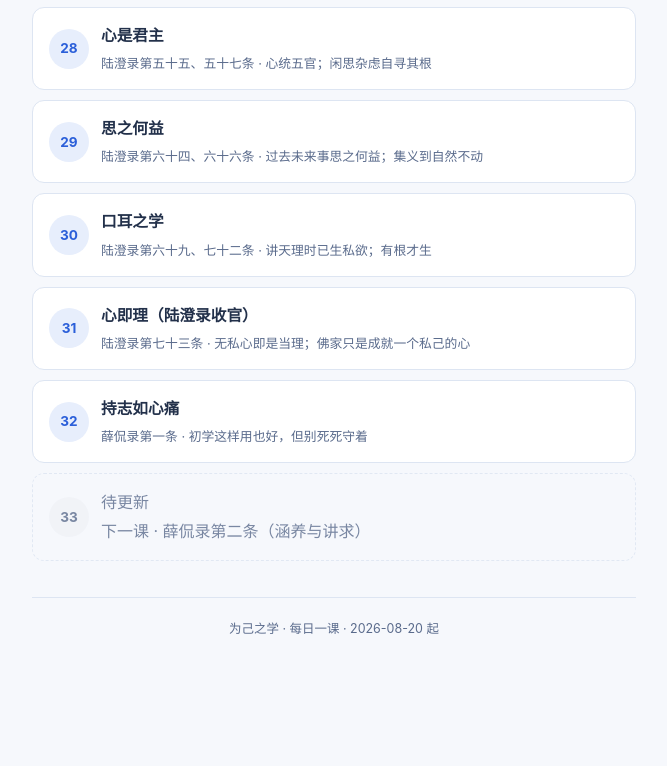
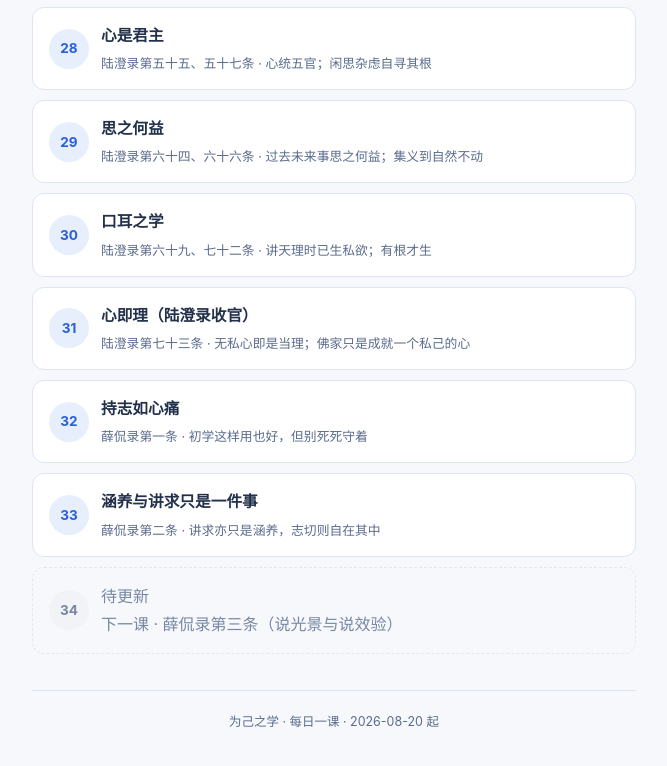
Before and after one commit to Gohannnnnnnnn/history-study, a plain HTML site: page index.html in a window 1280 px wide. Shown: the part 3215-3981 px from the top of the page, without its empty margins (306-973 px from the left). Before the commit the page ends 3915 px from the top, so only its background shows below. Drawn offline with Linux system fonts and the light colour scheme.

Commit message:
update index: 033-hanyang-jiangqiu.html

```diff
--- a/index.html
+++ b/index.html
@@ -403,11 +403,19 @@
   </div>
 </a>
 
-<div class="coming">
+<a class="lesson" href="033-hanyang-jiangqiu.html">
   <div class="no">33</div>
   <div>
+    <div class="t">涵养与讲求只是一件事</div>
+    <div class="s">薛侃录第二条 · 讲求亦只是涵养，志切则自在其中</div>
+  </div>
+</a>
+
+<div class="coming">
+  <div class="no">34</div>
+  <div>
     <div class="t">待更新</div>
-    <div class="s">下一课 · 薛侃录第二条（涵养与讲求）</div>
+    <div class="s">下一课 · 薛侃录第三条（说光景与说效验）</div>
   </div>
 </div>
 
```
